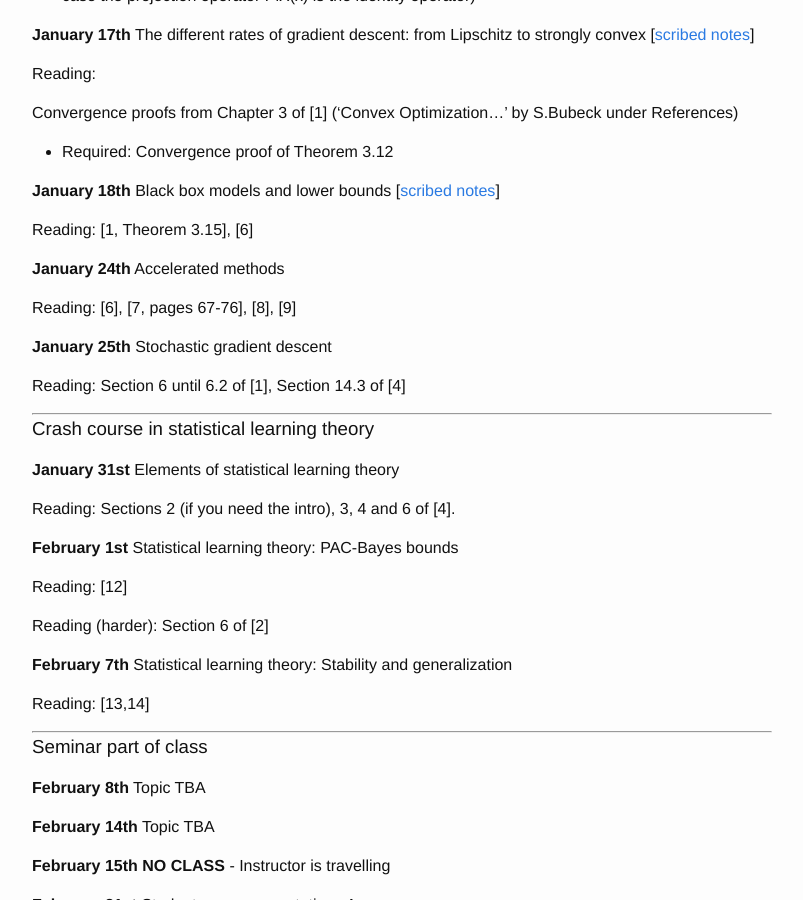
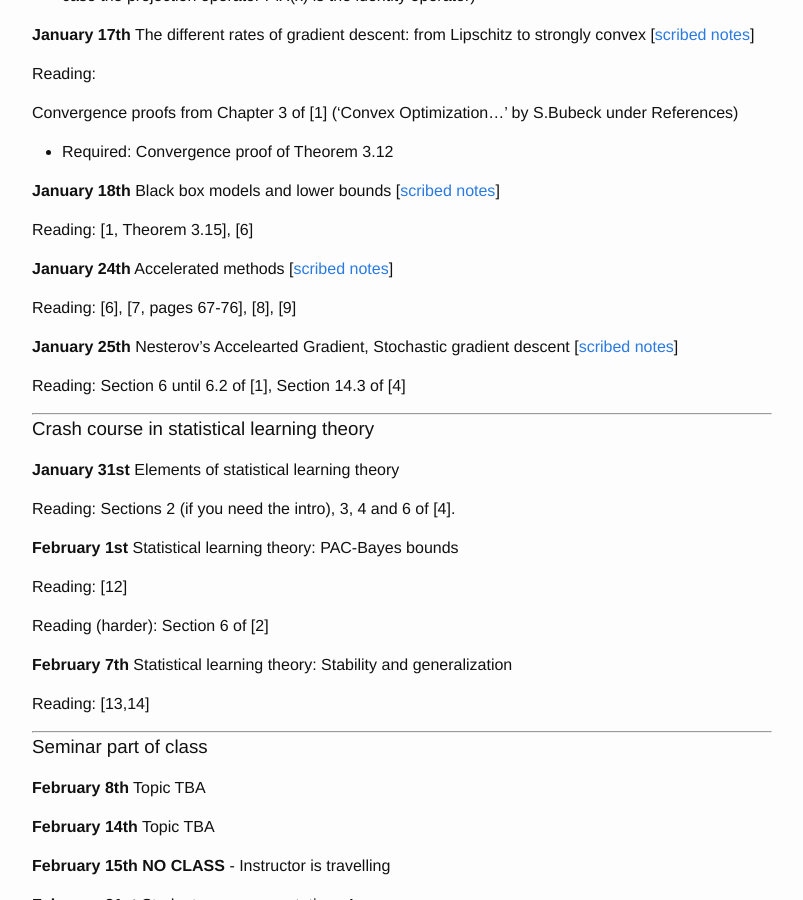
Before and after one commit to mitliagkas/mitliagkas.github.io, a Jekyll site: the page built from dl-theory-class.md, in a window 1280 px wide and 900 px high, scrolled down 2101 px. Shown: the whole window, without its empty margins (238-1041 px from the left). Built offline with Jekyll 4.4.1, drawn with Linux system fonts in a browser that asks for light colours.

Commit message:
New scribed notes

```diff
--- a/dl-theory-class.md
+++ b/dl-theory-class.md
@@ -109,11 +109,13 @@ Reading: [1, Theorem 3.15], [6]
 
 **January 24th**
 Accelerated methods
+[[scribed notes](ift6085/ift-6085-lecture-5-notes.pdf)]
 
 Reading: [6], [7, pages 67-76], [8], [9]
 
 **January 25th**
-Stochastic gradient descent
+Nesterov's Accelearted Gradient, Stochastic gradient descent
+[[scribed notes](ift6085/ift-6085-lecture-6-notes.pdf)]
 
 Reading: Section 6 until 6.2 of [1], Section 14.3 of [4]
 
```
Also changed, not shown: 2 other files.
